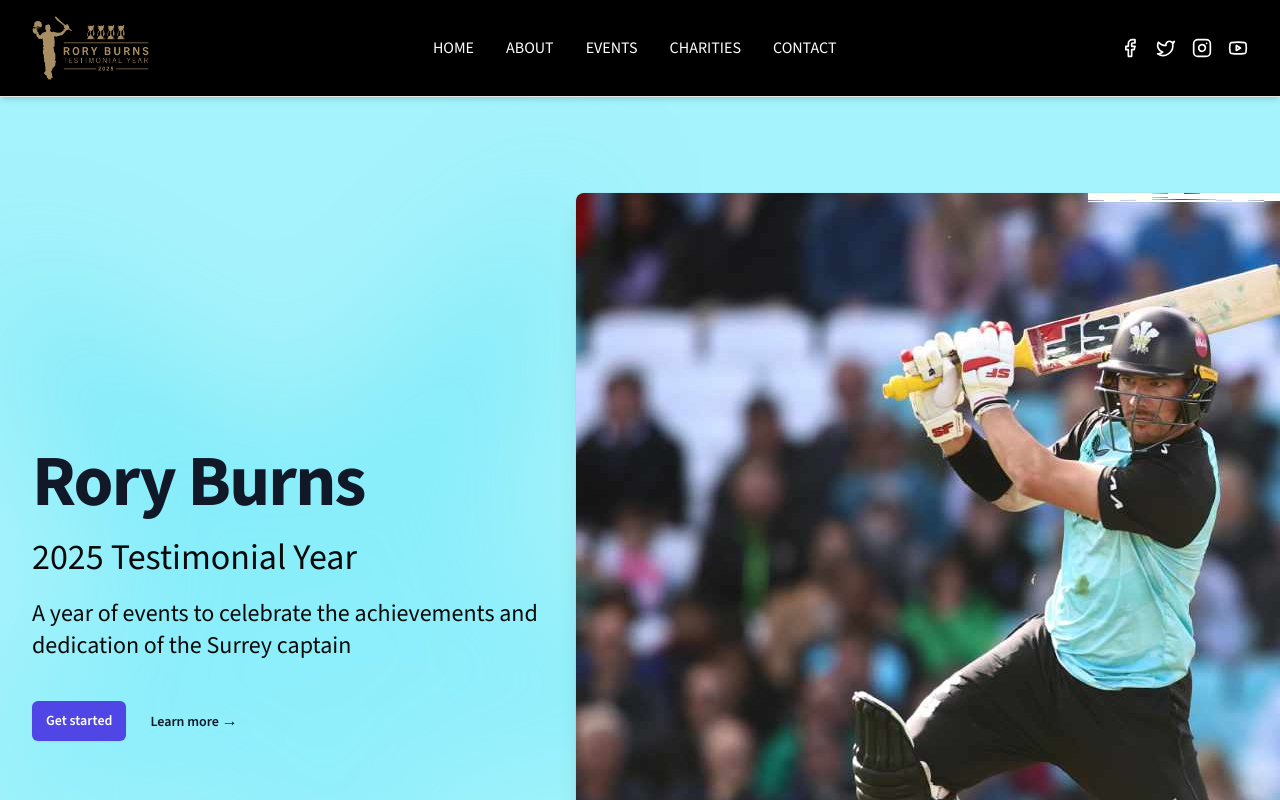
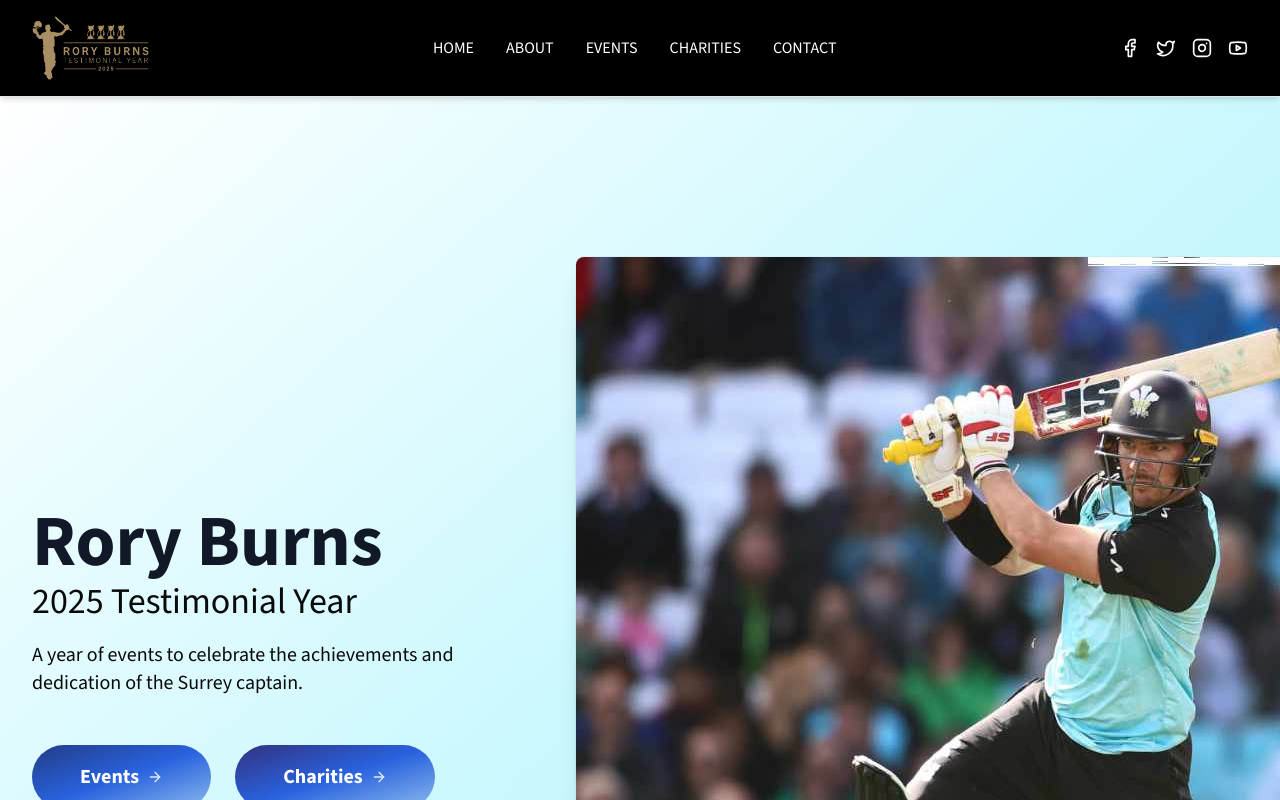
Before and after one commit to Daddyjohn63/rory-burns-website, a Next.js app: page / in a window 1280 px wide. Shown: the top 800 px of the page. Built offline with nearby package versions, Linux system fonts and the light colour scheme.

Commit message:
more hero changes

```diff
--- a/src/components/home/hero-1.tsx
+++ b/src/components/home/hero-1.tsx
@@ -1,11 +1,13 @@
 import Image from 'next/image';
 import Link from 'next/link';
+import { Button } from '../ui/button';
+import { ArrowRight } from 'lucide-react';
 
 export const Hero1 = () => {
   return (
-    <section className="relative overflow-hidden bg-cyan-200">
+    <section className="relative  pt-16 pb-20 overflow-hidden bg-gradient-to-br from-white via-cyan-200/60 to-cyan-300/50">
       <div className="relative isolate">
-        <div
+        {/* <div
           aria-hidden="true"
           className="pointer-events-none absolute inset-x-0 top-0 -z-10 transform-gpu overflow-hidden blur-3xl"
         >
@@ -16,32 +18,38 @@
             }}
             className="relative left-1/4 top-2 w-[66rem] h-[66rem] -translate-x-1/2 rotate-[30deg] bg-gradient-to-br from-cyan-400 via-cyan-300 to-cyan-200 opacity-40"
           />
-        </div>
+        </div> */}
 
         <div className="mx-auto max-w-7xl px-6 py-24 sm:py-32 lg:flex lg:items-center lg:justify-between lg:gap-x-8 lg:px-8 lg:py-24">
           {/* Content Section */}
           <div className="mx-auto max-w-2xl flex-shrink-0 lg:mx-0 lg:w-1/2 lg:max-w-lg">
-            <h1 className=" font-bold tracking-tight text-gray-900 ">
-              Rory Burns
-            </h1>
-            <p className="mt-6 text-4xl leading-8 ">2025 Testimonial Year</p>
-            <p className="mt-6 text-2xl leading-8 ">
+            <h1 className=" font-bold  text-gray-900 ">Rory Burns</h1>
+            <p className="mt-2 text-4xl leading-8 ">2025 Testimonial Year</p>
+            <p className="mt-6 text-xl ">
               A year of events to celebrate the achievements and dedication of
-              the Surrey captain
+              the Surrey captain.
             </p>
             <div className="mt-10 flex items-center gap-x-6">
-              <Link
-                href="#"
-                className="rounded-md bg-indigo-600 px-3.5 py-2.5 text-sm font-semibold text-white shadow-sm hover:bg-indigo-500 focus-visible:outline focus-visible:outline-2 focus-visible:outline-offset-2 focus-visible:outline-indigo-600"
+              <Button
+                variant={'link'}
+                className="text-white relative mt-6 sm:text-lg lg:text-xl rounded-full px-8 sm:px-10 lg:px-12 py-6 sm:py-7 lg:py-8 lg:mt-2 bg-gradient-to-br from-blue-900/90 via-blue-600/90 to-blue-300/90"
               >
-                Get started
-              </Link>
-              <Link
-                href="#"
-                className="text-sm font-semibold leading-6 text-gray-900"
+                <Link href="/#pricing" className="flex gap-2 items-center ">
+                  <span className="font-bold text-xl text-white">Events</span>
+                  <ArrowRight className="animate-pulse" />
+                </Link>
+              </Button>
+              <Button
+                variant={'link'}
+                className="text-white relative mt-6 text-base sm:text-lg lg:text-xl rounded-full px-8 sm:px-10 lg:px-12 py-6 sm:py-7 lg:py-8 lg:mt-2 bg-gradient-to-br from-indigo-900/90 via-blue-600/90 to-blue-300/90"
               >
-                Learn more <span aria-hidden="true">→</span>
-              </Link>
+                <Link href="/#pricing" className="flex gap-2 items-center ">
+                  <span className="font-bold text-xl text-white">
+                    Charities
+                  </span>
+                  <ArrowRight className="animate-pulse" />
+                </Link>
+              </Button>
             </div>
           </div>
 
```
